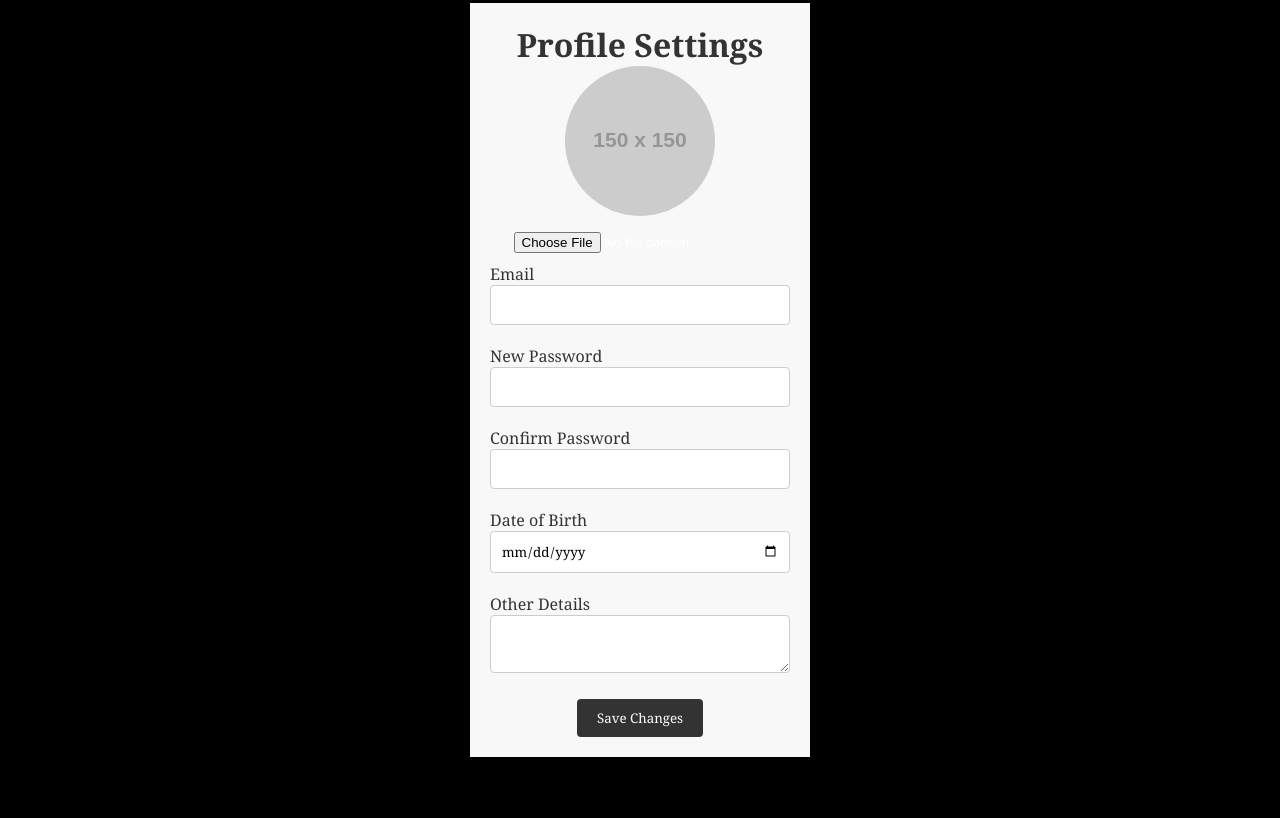
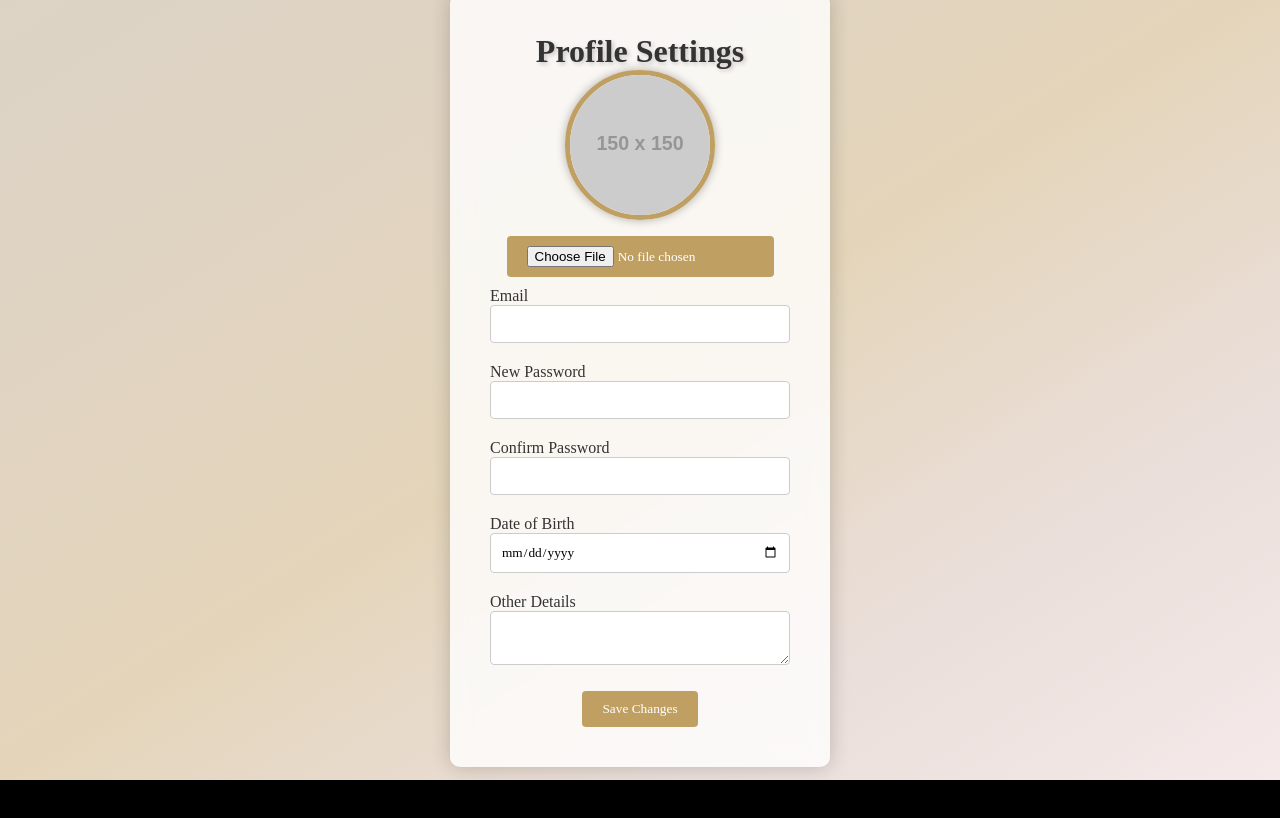
Before and after one commit to Pbhacks/hotel-management, a React (Create React App) app: page /ProfileSettings in a window 1280 px wide. Shown: the top 818 px of the page. Built offline with nearby package versions, Linux system fonts and the light colour scheme; no server answers.

Commit message:
css improved and worked upon

```diff
--- /dev/null
+++ b/src/Components/ProfileSettings/ProfileSettings.css
@@ -0,0 +1,8 @@
+@keyframes fadeIn {
+    from {
+      opacity: 0;
+    }
+    to {
+      opacity: 1;
+    }
+  }
--- a/src/Components/ProfileSettings/ProfileSettings.jsx
+++ b/src/Components/ProfileSettings/ProfileSettings.jsx
@@ -4,6 +4,7 @@ import { getAuth, onAuthStateChanged, updateEmail, updatePassword, updateProfile
 import { getStorage, ref } from 'firebase/storage';
 import { getDatabase, ref as databaseRef, update } from 'firebase/database';
 import { firebaseConfig } from '../Login/firebase';
+import './ProfileSettings.css';
 
 // Initialize the Firebase app
 const app = initializeApp(firebaseConfig);
@@ -103,26 +104,80 @@ function ProfileSettings() {
 
 
   return (
-    <div style={{ backgroundColor: '#f8f8f8', padding: '20px' }}>
-      <h1 style={{ color: '#333', fontFamily: 'Georgia, serif', textAlign: 'center' }}>Profile Settings</h1>
+    <div
+      style={{
+        backgroundImage: 'linear-gradient(to bottom right, #dcd3c6, #e0d3c2, #e4d5ba, #eaded9, #f5e9ea)',
+        height: '100vh',
+        width: '100vw',
+        padding: '40px',
+        display: 'flex',
+        justifyContent: 'center',
+        alignItems: 'center',
+      }}
+    >
+      <div
+        style={{
+          backgroundColor: 'rgba(255, 255, 255, 0.8)',
+          backdropFilter: 'blur(10px)',
+          borderRadius: '10px',
+          padding: '40px',
+          boxShadow: '0 0 20px rgba(0, 0, 0, 0.2)',
+          animation: 'fadeIn 1s ease',
+        }}
+      >
+        <h1
+          style={{
+            color: '#333',
+            fontFamily: 'Playfair Display, serif',
+            fontWeight: 700,
+            textAlign: 'center',
+            textShadow: '2px 2px 4px rgba(0, 0, 0, 0.2)',
+          }}
+        >
+          Profile Settings
+        </h1>
         <div style={{ display: 'flex', justifyContent: 'center' }}>
           <div style={{ width: '300px', textAlign: 'center' }}>
             <img
               src={profilePic || user?.photoURL || 'https://via.placeholder.com/150'}
               alt="Profile"
-            style={{ width: '150px', height: '150px', borderRadius: '50%', objectFit: 'cover' }}
+              style={{
+                width: '150px',
+                height: '150px',
+                borderRadius: '50%',
+                objectFit: 'cover',
+                border: '5px solid #c0a062',
+                boxShadow: '0 0 10px rgba(0, 0, 0, 0.3)',
+              }}
             />
             <input
               type="file"
               accept="image/*"
               onChange={handleProfilePicChange}
-            style={{ display: 'block', margin: '10px auto' }}
+              style={{
+                display: 'block',
+                margin: '10px auto',
+                backgroundColor: '#c0a062',
+                color: '#fff',
+                border: 'none',
+                padding: '10px 20px',
+                fontFamily: 'Cormorant Garamond, serif',
+                borderRadius: '4px',
+                cursor: 'pointer',
+                transition: 'background-color 0.3s ease',
+              }}
+              onMouseEnter={(e) => {
+                e.currentTarget.style.backgroundColor = '#b08e4b';
+              }}
+              onMouseLeave={(e) => {
+                e.currentTarget.style.backgroundColor = '#c0a062';
+              }}
             />
           </div>
         </div>
         <div style={{ maxWidth: '500px', margin: '0 auto' }}>
           <div style={{ marginBottom: '20px' }}>
-          <label htmlFor="email" style={{ display: 'block', fontFamily: 'Georgia, serif', color: '#333' }}>
+            <label htmlFor="email" style={{ display: 'block', fontFamily: 'Cormorant Garamond, serif', color: '#333' }}>
               Email
             </label>
             <input
@@ -135,12 +190,12 @@ return (
                 padding: '10px',
                 border: '1px solid #ccc',
                 borderRadius: '4px',
-              fontFamily: 'Georgia, serif',
+                fontFamily: 'Cormorant Garamond, serif',
               }}
             />
           </div>
           <div style={{ marginBottom: '20px' }}>
-          <label htmlFor="password" style={{ display: 'block', fontFamily: 'Georgia, serif', color: '#333' }}>
+            <label htmlFor="password" style={{ display: 'block', fontFamily: 'Cormorant Garamond, serif', color: '#333' }}>
               New Password
             </label>
             <input
@@ -153,12 +208,12 @@ return (
                 padding: '10px',
                 border: '1px solid #ccc',
                 borderRadius: '4px',
-              fontFamily: 'Georgia, serif',
+                fontFamily: 'Cormorant Garamond, serif',
               }}
             />
           </div>
           <div style={{ marginBottom: '20px' }}>
-          <label htmlFor="confirmPassword" style={{ display: 'block', fontFamily: 'Georgia, serif', color: '#333' }}>
+            <label htmlFor="confirmPassword" style={{ display: 'block', fontFamily: 'Cormorant Garamond, serif', color: '#333' }}>
               Confirm Password
             </label>
             <input
@@ -171,12 +226,12 @@ return (
                 padding: '10px',
                 border: '1px solid #ccc',
                 borderRadius: '4px',
-              fontFamily: 'Georgia, serif',
+                fontFamily: 'Cormorant Garamond, serif',
               }}
             />
           </div>
           <div style={{ marginBottom: '20px' }}>
-          <label htmlFor="dateOfBirth" style={{ display: 'block', fontFamily: 'Georgia, serif', color: '#333' }}>
+            <label htmlFor="dateOfBirth" style={{ display: 'block', fontFamily: 'Cormorant Garamond, serif', color: '#333' }}>
               Date of Birth
             </label>
             <input
@@ -189,12 +244,12 @@ return (
                 padding: '10px',
                 border: '1px solid #ccc',
                 borderRadius: '4px',
-              fontFamily: 'Georgia, serif',
+                fontFamily: 'Cormorant Garamond, serif',
               }}
             />
           </div>
           <div style={{ marginBottom: '20px' }}>
-          <label htmlFor="otherDetails" style={{ display: 'block', fontFamily: 'Georgia, serif', color: '#333' }}>
+            <label htmlFor="otherDetails" style={{ display: 'block', fontFamily: 'Cormorant Garamond, serif', color: '#333' }}>
               Other Details
             </label>
             <textarea
@@ -206,7 +261,7 @@ return (
                 padding: '10px',
                 border: '1px solid #ccc',
                 borderRadius: '4px',
-              fontFamily: 'Georgia, serif',
+                fontFamily: 'Cormorant Garamond, serif',
                 resize: 'vertical',
               }}
             />
@@ -216,19 +271,27 @@ return (
             style={{
               display: 'block',
               margin: '0 auto',
-            backgroundColor: '#333',
+              backgroundColor: '#c0a062',
               color: '#fff',
               padding: '10px 20px',
               border: 'none',
               borderRadius: '4px',
-            fontFamily: 'Georgia, serif',
+              fontFamily: 'Cormorant Garamond, serif',
               cursor: 'pointer',
+              transition: 'background-color 0.3s ease',
+            }}
+            onMouseEnter={(e) => {
+              e.currentTarget.style.backgroundColor = '#b08e4b';
+            }}
+            onMouseLeave={(e) => {
+              e.currentTarget.style.backgroundColor = '#c0a062';
             }}
           >
             Save Changes
           </button>
         </div>
       </div>
+    </div>
   );
 }
 
```
Lines whose indentation alone changed are shown as unchanged.
